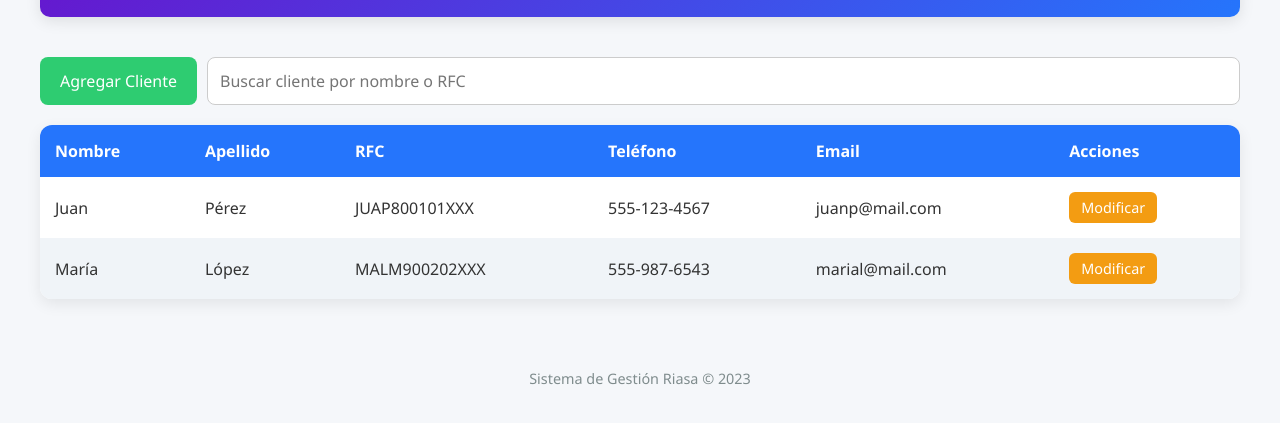
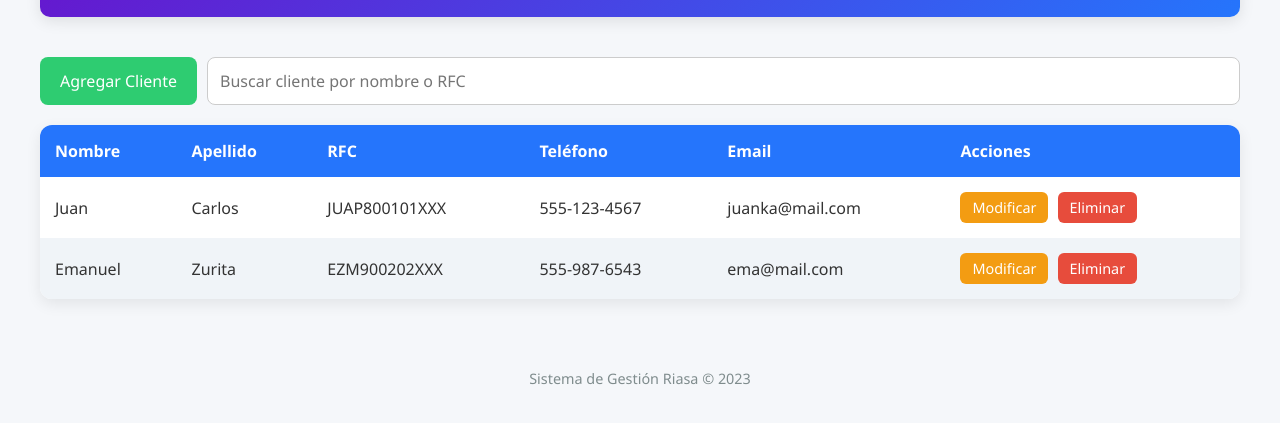
Before and after one commit to KaiserWasTaken/Riasa, a plain HTML site: page frontend/clientes.html in a window 1280 px wide. Shown: the part 135-558 px from the top of the page. Drawn offline with Linux system fonts and the light colour scheme.

Commit message:
Update clientes.html

```diff
--- a/frontend/clientes.html
+++ b/frontend/clientes.html
@@ -120,6 +120,22 @@
             background-color: #d35400;
         }
 
+        .delete-btn {
+            padding: 6px 12px;
+            background-color: #e74c3c;
+            color: white;
+            border: none;
+            border-radius: 6px;
+            cursor: pointer;
+            font-size: 0.9rem;
+            transition: background-color 0.3s ease;
+            margin-left: 5px; /* espacio entre Modificar y Eliminar */
+        }
+
+        .delete-btn:hover {
+            background-color: #c0392b;
+        }
+
         footer {
             text-align: center;
             margin-top: 50px;
@@ -159,22 +175,28 @@
                 </tr>
             </thead>
             <tbody>
-                <!-- Ejemplo de clientes -->
+                <!-- ejemplito -->
                 <tr>
                     <td>Juan</td>
-                    <td>Pérez</td>
+                    <td>Carlos</td>
                     <td>JUAP800101XXX</td>
                     <td>555-123-4567</td>
-                    <td>juanp@mail.com</td>
-                    <td><button class="edit-btn" onclick="alert('Modificar cliente')">Modificar</button></td>
+                    <td>juanka@mail.com</td>
+                    <td>
+                        <button class="edit-btn" onclick="alert('Modificar cliente')">Modificar</button>
+                        <button class="delete-btn" onclick="alert('Eliminar cliente')">Eliminar</button>
+                    </td>
                 </tr>
                 <tr>
-                    <td>María</td>
-                    <td>López</td>
-                    <td>MALM900202XXX</td>
+                    <td>Emanuel</td>
+                    <td>Zurita</td>
+                    <td>EZM900202XXX</td>
                     <td>555-987-6543</td>
-                    <td>marial@mail.com</td>
-                    <td><button class="edit-btn" onclick="alert('Modificar cliente')">Modificar</button></td>
+                    <td>ema@mail.com</td>
+                    <td>
+                        <button class="edit-btn" onclick="alert('Modificar cliente')">Modificar</button>
+                        <button class="delete-btn" onclick="alert('Eliminar cliente')">Eliminar</button>
+                    </td>
                 </tr>
             </tbody>
         </table>
```
